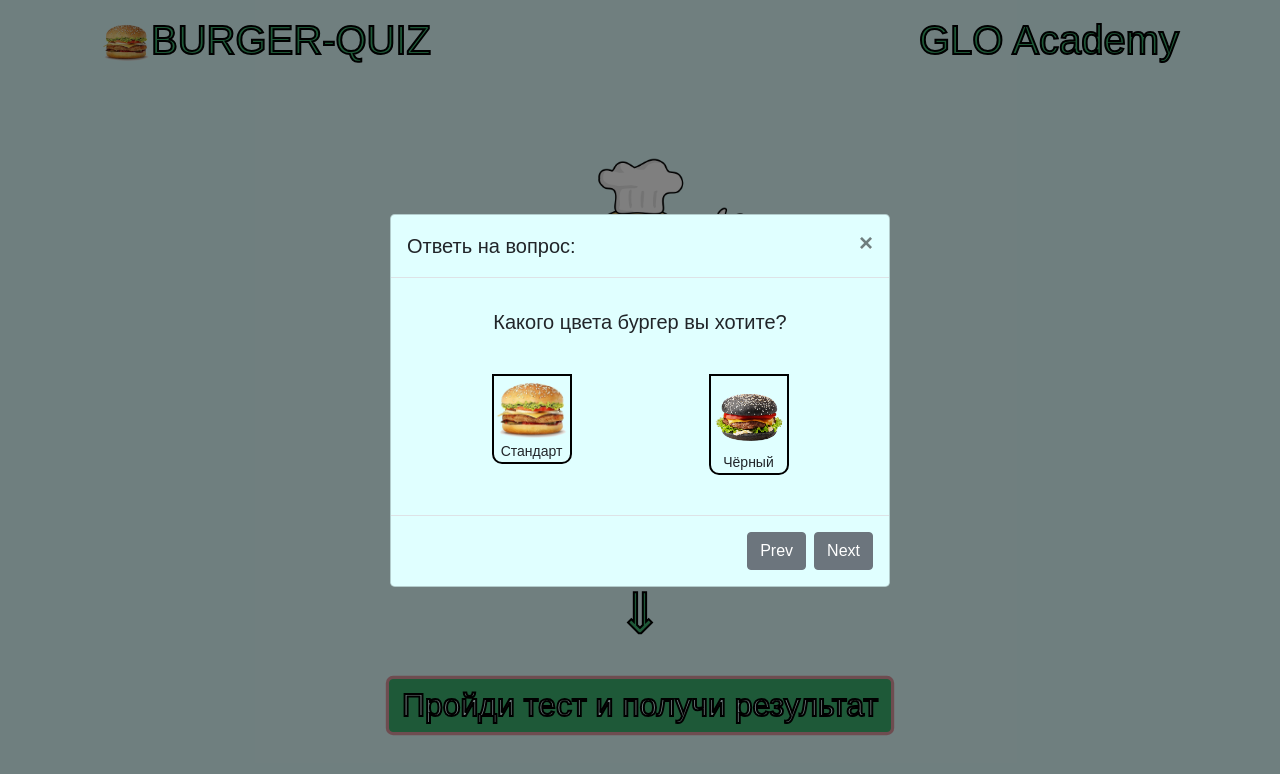
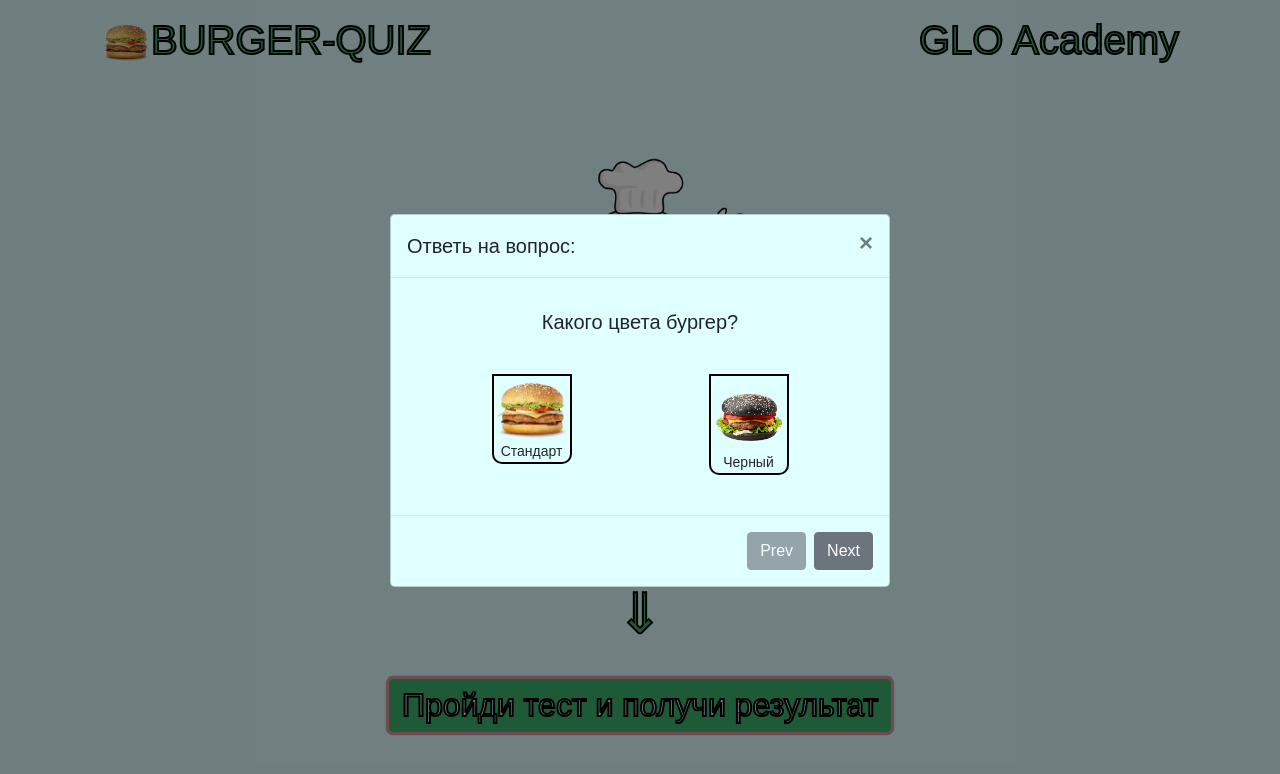
Before and after one commit to nikotheflow/burger-quiz, a plain HTML site: page index.html in a window 1280 px wide. Both pictures are taken after a click on the button "Пройди тест и получи результат". Drawn offline with Linux system fonts and the light colour scheme.

Commit message:
Complete generated questions and answers

```diff
--- a/script/script.js
+++ b/script/script.js
@@ -4,8 +4,83 @@ document.addEventListener('DOMContentLoaded', function() {
     const closeModal = document.querySelector('#closeModal');
     const questionTitle = document.querySelector('#question');
     const fromAnswers = document.querySelector('#formAnswers');
-    const burgerName = 'Чёрный';
-    const burgerImageSrc = './image/burgerBlack.png';
+    const prevButton = document.querySelector('#prev');
+    const nextButton = document.querySelector('#next');
+
+    const questions = [
+        {
+            question: "Какого цвета бургер?",
+            answers: [
+                {
+                    title: 'Стандарт',
+                    url: './image/burger.png'
+                },
+                {
+                    title: 'Черный',
+                    url: './image/burgerBlack.png'
+                }
+            ],
+            type: 'radio'
+        },
+        {
+            question: "Из какого мяса котлета?",
+            answers: [
+                {
+                    title: 'Курица',
+                    url: './image/chickenMeat.png'
+                },
+                {
+                    title: 'Говядина',
+                    url: './image/beefMeat.png'
+                },
+                {
+                    title: 'Свинина',
+                    url: './image/porkMeat.png'
+                }
+            ],
+            type: 'radio'
+        },
+        {
+            question: "Дополнительные ингредиенты?",
+            answers: [
+                {
+                    title: 'Помидор',
+                    url: './image/tomato.png'
+                },
+                {
+                    title: 'Огурец',
+                    url: './image/cucumber.png'
+                },
+                {
+                    title: 'Салат',
+                    url: './image/salad.png'
+                },
+                {
+                    title: 'Лук',
+                    url: './image/onion.png'
+                }
+            ],
+            type: 'checkbox'
+        },
+        {
+            question: "Добавить соус?",
+            answers: [
+                {
+                    title: 'Чесночный',
+                    url: './image/sauce1.png'
+                },
+                {
+                    title: 'Томатный',
+                    url: './image/sauce2.png'
+                },
+                {
+                    title: 'Горчичный',
+                    url: './image/sauce3.png'
+                }
+            ],
+            type: 'radio'
+        }
+    ];
 
     btnOpenModal.addEventListener('click', () => {
         modalBlock.classList.add('d-block');
@@ -17,26 +92,61 @@ document.addEventListener('DOMContentLoaded', function() {
     });
 
     const playTest = () => {
-        const renderQuestions = () => {
-            questionTitle.textContent = 'Какого цвета бургер вы хотите?';
+        let numberQuestion = 0;
 
-            fromAnswers.innerHTML = `
-                <div class="answers-item d-flex flex-column">
-                    <input type="radio" id="answerItem1" name="answer" class="d-none">
-                    <label for="answerItem1" class="d-flex flex-column justify-content-between">
-                        <img class="answerImg" src="./image/burger.png" alt="burger">
-                        <span>Стандарт</span>
-                    </label>
-                </div>
-                <div class="answers-item d-flex justify-content-center">
-                    <input type="radio" id="answerItem2" name="answer" class="d-none">
-                    <label for="answerItem2" class="d-flex flex-column justify-content-between">
-                        <img class="answerImg" src="${burgerImageSrc}" alt="burger">
-                        <span>${burgerName}</span>
-                    </label>
-                </div>`
+        const checkNumber = () => {
+            if (numberQuestion == 0) {
+                prevButton.disabled = true;
+                nextButton.disabled = false;
+            } else if (numberQuestion == questions.length - 1) {
+                nextButton.disabled = true;
+            } else {
+                prevButton.disabled = false;
+                nextButton.disabled = false;
+            };
         };
 
-        renderQuestions();
+        const renderAnswers = (index) => {
+
+            questions[index].answers.forEach((answer) => {
+                const answerItem = document.createElement('div');
+
+                answerItem.classList.add('answers-item', 'd-flex', 'flex-column');
+
+                answerItem.innerHTML = `
+                    <input type="${questions[index].type}" id="answerItem${questions[index].answers.indexOf(answer)}" name="answer" class="d-none">
+                    <label for="answerItem${questions[index].answers.indexOf(answer)}" class="d-flex flex-column justify-content-between">
+                        <img class="answerImg" src="${answer.url}" alt="burger">
+                        <span>${answer.title}</span>
+                    </label>
+                `;
+
+                fromAnswers.appendChild(answerItem);
+            });
+        };
+
+        const renderQuestions = (indexQuestion) => {
+            fromAnswers.innerHTML = '';
+            checkNumber();
+
+            questionTitle.textContent = questions[indexQuestion].question;
+            renderAnswers(indexQuestion);
+        };
+
+        renderQuestions(numberQuestion);
+
+        nextButton.onclick = () => {
+            numberQuestion++;
+            renderQuestions(numberQuestion);
+        };
+
+        prevButton.onclick = () => {
+            numberQuestion--;
+            renderQuestions(numberQuestion);
+        };
+
+
     };
+
+
 });
--- a/style/style.css
+++ b/style/style.css
@@ -1,5 +1,5 @@
 body {
-    background: #E0FFFF;
+  background: #e0ffff;
   font-family: fantasy, sans-serif;
 }
 
@@ -16,12 +16,12 @@ li {
 }
 
 .answers-item label:hover {
-    border: 2px solid rgba(0,0,0,0.5);
+  border: 2px solid rgba(0, 0, 0, 0.5);
 }
 
-input:checked + label{
-    border: 2px solid #3CB371;
-    color: #3CB371;
+input:checked + label {
+  border: 2px solid #3cb371;
+  color: #3cb371;
 }
 
 label span {
@@ -39,12 +39,15 @@ label span {
 .logo-img {
   width: 50px;
   height: 50px;
-    background: url('../image/burger.png') center no-repeat;
+  background: url("../image/burger.png") center no-repeat;
   background-size: contain;
 }
 
-.logo-text, .contacts, .main-title, .arrow {
-    color: #3CB371;
+.logo-text,
+.contacts,
+.main-title,
+.arrow {
+  color: #3cb371;
   -webkit-text-stroke-width: 2px;
   -webkit-text-stroke-color: black;
 }
@@ -52,16 +55,16 @@ label span {
 .content {
   width: 300px;
   height: 300px;
-    background: url('../image/burger-4026165_960_720.webp') center no-repeat;
+  background: url("../image/burger-4026165_960_720.webp") center no-repeat;
   background-size: 115%;
 }
 
 .modal {
-    background: rgba(0,0,0, 0.5);
+  background: rgba(0, 0, 0, 0.5);
 }
 
 .modal-content {
-    background: #E0FFFF;
+  background: #e0ffff;
   /* color: #3CB371; */
   /* -webkit-text-stroke-width: 1px; */
   /* -webkit-text-stroke-color: black;  */
@@ -69,13 +72,13 @@ label span {
 
 .btn-outline-danger {
   background-color: inherit;
-    border: 1px solid #3CB371 !important;
-    color: #3CB371 !important;
+  border: 1px solid #3cb371 !important;
+  color: #3cb371 !important;
 }
 
 .btn-outline-danger span {
   font-size: 2rem !important;
-    color: #3CB371;
+  color: #3cb371;
   -webkit-text-stroke-width: 2px;
   -webkit-text-stroke-color: black;
 }
@@ -83,16 +86,16 @@ label span {
 .btn-outline-danger:hover,
 .btn-outline-danger:active,
 .btn-outline-danger:focus,
-.btn-outline-danger:visited{
-    background-color: #3CB371 !important;
+.btn-outline-danger:visited {
+  background-color: #3cb371 !important;
   color: black !important;
 }
 
 .btn-outline-danger:hover span,
 .btn-outline-danger:active span,
 .btn-outline-danger:focus span,
-.btn-outline-danger:visited span{
-    color: #E0FFFF !important;
+.btn-outline-danger:visited span {
+  color: #e0ffff !important;
   -webkit-text-stroke-width: 2px;
   -webkit-text-stroke-color: black;
 }
```
Lines whose indentation alone changed are shown as unchanged.
